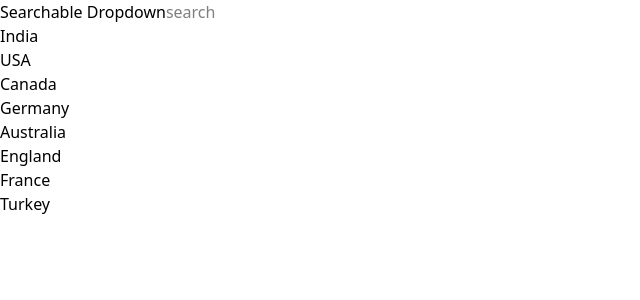
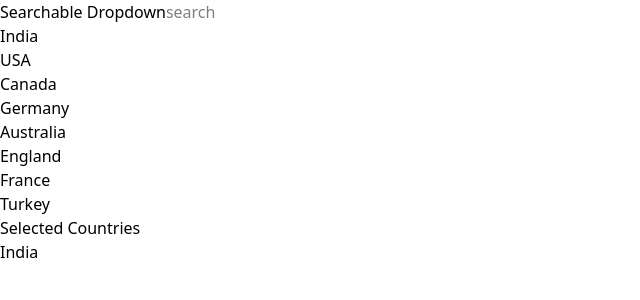
Before and after one commit to PraneethBunny123/All-App, a React (Vite) app: page / in a window 1280 px wide. Both pictures are taken after a click on the button "India". Shown: the top 300 px of the page, without its empty margins (0-640 px from the left). Built offline with nearby package versions, Linux system fonts and the light colour scheme.

Commit message:
clearing search imput after selected country

```diff
--- a/src/project-apps/Dropdown/SearchableDropdown.jsx
+++ b/src/project-apps/Dropdown/SearchableDropdown.jsx
@@ -6,21 +6,21 @@ export default function SearchableDropdown() {
     const [selectedCountry, setSelectedCountry] = useState([])
 
     function handleSearch(e) {
+        e.preventDefault()
         setSearch(e.target.value)
     }
 
     function handleSelectCountry(country) {
         setSelectedCountry(prevState => [... new Set([...prevState, country])])
+        setSearch('')
     }
-
-    console.log(selectedCountry)
 
     const filteredCountries = COUNTRIES.filter(country => country.toLowerCase().includes(search.toLowerCase()))
 
     return (
         <div>
             <label>Searchable Dropdown</label>
-            <input placeholder="search" type="text" onChange={handleSearch}/>
+            <input value={search} placeholder="search" type="text" onChange={handleSearch}/>
             {
             <ul>
                 {filteredCountries.map(country => (
@@ -30,6 +30,14 @@ export default function SearchableDropdown() {
                 ))}
             </ul>
             }
+            <div>
+                <label>Selected Countries</label>
+                <ul>
+                    {selectedCountry.map(country => (
+                        <li key={country}>{country}</li>
+                    ))}
+                </ul>
+            </div>
         </div>
     )
 }
```
